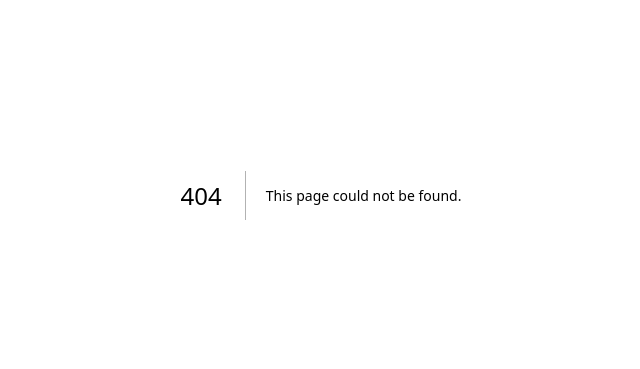
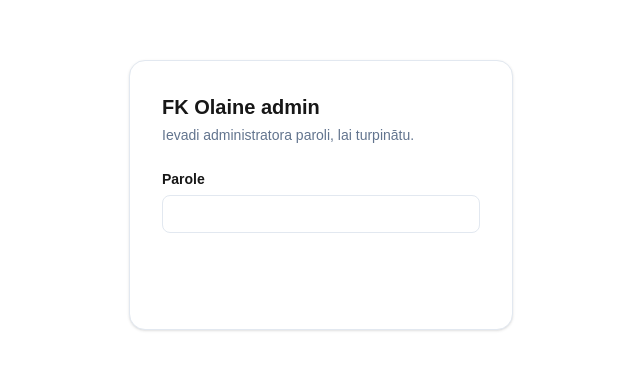
Before and after one commit to dantol29/fk_olaine, a Next.js app: page /admin/login in a window 1280 px wide. Before the commit this address had no page. Shown: the part 205-574 px from the top of the page, without its empty margins (319-959 px from the left). Built offline with nearby package versions, Linux system fonts and the light colour scheme.

Commit message:
feat: add admin login page, protected shell layout, and logout

```diff
--- /dev/null
+++ b/src/app/admin/(protected)/layout.tsx
@@ -0,0 +1,47 @@
+import Link from "next/link";
+import type { ReactNode } from "react";
+
+import { logout } from "@/app/admin/login/actions";
+
+const NAV_ITEMS = [
+  { href: "/admin/teams", label: "Komandas" },
+  { href: "/admin/players", label: "Spēlētāji" },
+  { href: "/admin/coaches", label: "Treneri" },
+  { href: "/admin/trainings", label: "Treniņi" },
+  { href: "/admin/events", label: "Notikumi" },
+  { href: "/admin/games", label: "Spēles" },
+];
+
+export default function AdminLayout({ children }: { children: ReactNode }) {
+  return (
+    <div className="flex min-h-screen bg-club-gray-light">
+      <aside className="flex w-56 shrink-0 flex-col justify-between border-r border-slate-200 bg-white p-6">
+        <div>
+          <p className="text-sm font-extrabold text-club-navy uppercase">
+            FK Olaine admin
+          </p>
+          <nav className="mt-6 flex flex-col gap-1">
+            {NAV_ITEMS.map((item) => (
+              <Link
+                key={item.href}
+                href={item.href}
+                className="rounded-lg px-3 py-2 text-sm font-semibold text-club-navy transition hover:bg-club-gray-light"
+              >
+                {item.label}
+              </Link>
+            ))}
+          </nav>
+        </div>
+        <form action={logout}>
+          <button
+            type="submit"
+            className="w-full rounded-lg border border-slate-200 px-3 py-2 text-sm font-semibold text-club-navy transition hover:bg-club-gray-light"
+          >
+            Iziet
+          </button>
+        </form>
+      </aside>
+      <main className="flex-1 p-8">{children}</main>
+    </div>
+  );
+}
--- /dev/null
+++ b/src/app/admin/(protected)/page.tsx
@@ -0,0 +1,5 @@
+import { redirect } from "next/navigation";
+
+export default function AdminRootPage() {
+  redirect("/admin/teams");
+}
--- /dev/null
+++ b/src/app/admin/login/actions.ts
@@ -0,0 +1,39 @@
+"use server";
+
+import { cookies } from "next/headers";
+import { redirect } from "next/navigation";
+
+import {
+  SESSION_COOKIE_NAME,
+  SESSION_MAX_AGE_SECONDS,
+  createSessionToken,
+} from "@/lib/auth";
+
+export async function login(
+  _prevState: { error?: string } | undefined,
+  formData: FormData,
+) {
+  const password = String(formData.get("password") ?? "");
+
+  if (!password || password !== process.env.ADMIN_PASSWORD) {
+    return { error: "Nepareiza parole." };
+  }
+
+  const token = await createSessionToken();
+  const cookieStore = await cookies();
+  cookieStore.set(SESSION_COOKIE_NAME, token, {
+    httpOnly: true,
+    secure: process.env.NODE_ENV === "production",
+    sameSite: "lax",
+    path: "/",
+    maxAge: SESSION_MAX_AGE_SECONDS,
+  });
+
+  redirect("/admin");
+}
+
+export async function logout() {
+  const cookieStore = await cookies();
+  cookieStore.delete(SESSION_COOKIE_NAME);
+  redirect("/admin/login");
+}
--- /dev/null
+++ b/src/app/admin/login/page.tsx
@@ -0,0 +1,48 @@
+"use client";
+
+import { useActionState } from "react";
+
+import { login } from "./actions";
+
+export default function AdminLoginPage() {
+  const [state, formAction, pending] = useActionState(login, undefined);
+
+  return (
+    <div className="flex min-h-screen items-center justify-center bg-club-gray-light px-6">
+      <form
+        action={formAction}
+        className="w-full max-w-sm rounded-2xl border border-slate-200 bg-white p-8 shadow-sm"
+      >
+        <h1 className="text-xl font-bold text-club-navy">FK Olaine admin</h1>
+        <p className="mt-1 text-sm text-slate-500">
+          Ievadi administratora paroli, lai turpinātu.
+        </p>
+
+        <label className="mt-6 block text-sm font-semibold text-club-navy">
+          Parole
+          <input
+            type="password"
+            name="password"
+            required
+            autoFocus
+            className="mt-1.5 w-full rounded-lg border border-slate-200 px-3 py-2 text-sm text-club-navy outline-none focus:border-club-red"
+          />
+        </label>
+
+        {state?.error && (
+          <p className="mt-3 text-sm font-semibold text-club-red">
+            {state.error}
+          </p>
+        )}
+
+        <button
+          type="submit"
+          disabled={pending}
+          className="mt-6 w-full rounded-lg bg-club-red py-2.5 text-sm font-semibold text-white transition hover:bg-club-red-dark disabled:opacity-50"
+        >
+          {pending ? "Ielogojas..." : "Ielogoties"}
+        </button>
+      </form>
+    </div>
+  );
+}
```
